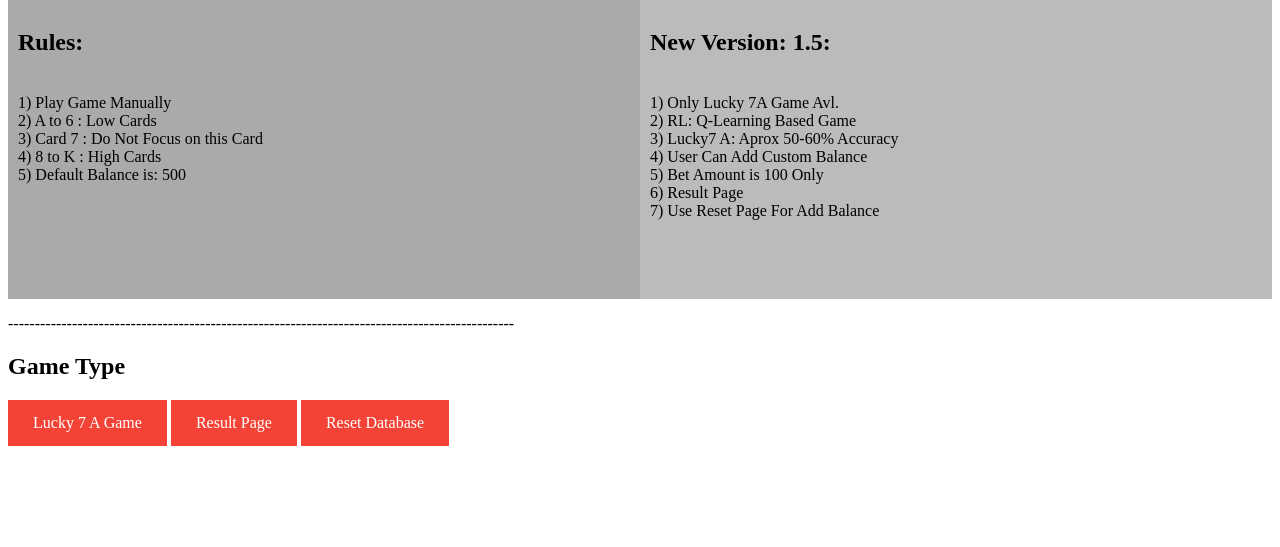
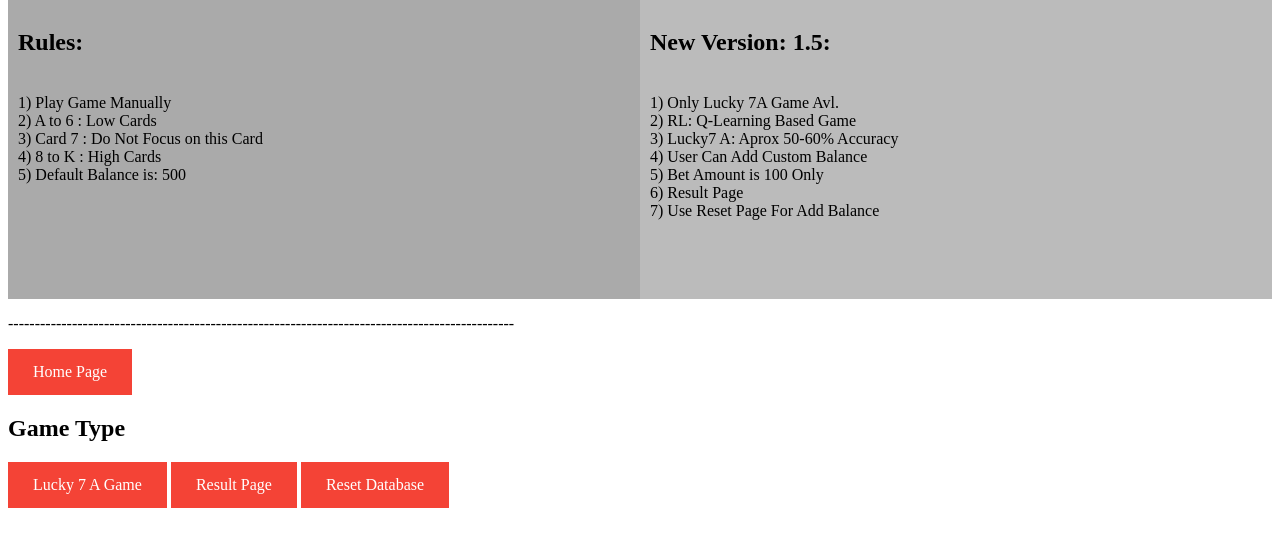
Before and after one commit to HackedNeuralNetwork/mayankAI, a Flask app: page /resetsdb in a window 1280 px wide. Shown: the part 183-730 px from the top of the page. Run offline with Flask 2, Linux system fonts and the light colour scheme.

Commit message:
New Version 1.5

```diff
--- a/templates/resetsdb.html
+++ b/templates/resetsdb.html
@@ -42,6 +42,8 @@
       </div>
 
     <p>-----------------------------------------------------------------------------------------------</p>
+
+    <a href="/">Home Page</a>
     <h2>Game Type</h2>
     <dev>
         <div>
```
